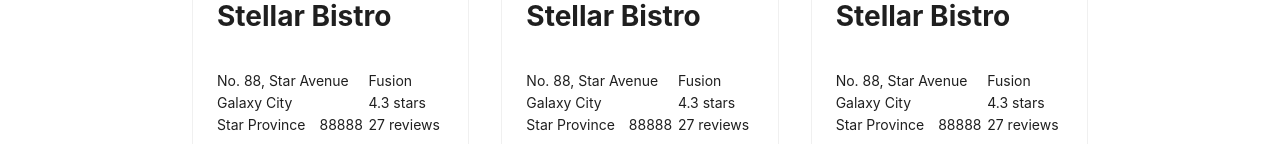
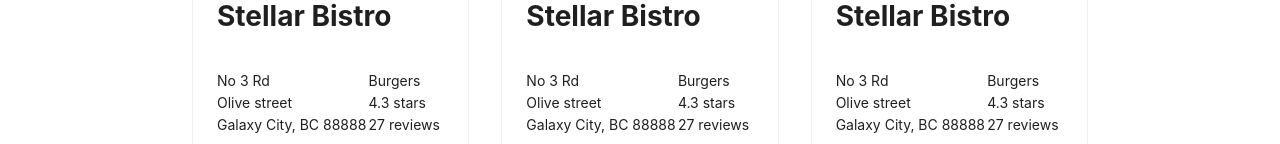
Before and after one commit to mgao08/CodecademyProject-RestrauntRecommendation, a React (Create React App) app: page / in a window 1280 px wide. Shown: the part 808-952 px from the top of the page. Built offline with nearby package versions, Linux system fonts and the light colour scheme.

Commit message:
- Modified key names for Business components to match with Yelp API keys.

```diff
--- a/src/App.js
+++ b/src/App.js
@@ -9,16 +9,20 @@ import RetrieveBusiness from './utils/RetrieveBusiness.js';
 
 function App() {
    const sampleBusiness = {
-      //imageSrc, name, address, city, state, zipcode, category, rating, reviewCount
-      imageSrc: 'https://img.freepik.com/free-photo/fried-chicken-breast-with-vegetables_140725-4649.jpg?t=st=1738488623~exp=1738492223~hmac=91ed570712f5ff0b1193532b005119e58e113a0d99ff900bb1d62d3cdc3ce5c0&w=900',
+      image_url: 'https://img.freepik.com/free-photo/fried-chicken-breast-with-vegetables_140725-4649.jpg?t=st=1738488623~exp=1738492223~hmac=91ed570712f5ff0b1193532b005119e58e113a0d99ff900bb1d62d3cdc3ce5c0&w=900',
       name: 'Stellar Bistro',
-      address: 'No. 88, Star Avenue',
-      city: 'Galaxy City',
-      state: 'Star Province',
-      zipcode: '88888',
-      category: 'Fusion',
-      rating: '4.3',
-      reviewCount: 27
+      location: {
+         country: "US",
+         display_address: ["No 3 Rd", "Olive street", "Galaxy City, BC 88888"]
+      },
+      categories: [
+         {
+            alias: "burgers",
+            title: "Burgers"
+         }
+      ],
+      rating: 4.3,
+      review_count: 27
    };
 
    const sampleBusinessList = [];
--- a/src/components/Business/Business.js
+++ b/src/components/Business/Business.js
@@ -2,6 +2,20 @@ import React from 'react';
 import { Card, Col, Row } from "antd";
 
 function Business({props}) {
+   //    image_url: 'https://img.freepik.com/free-photo/fried-chicken-breast-with-vegetables_140725-4649.jpg?t=st=1738488623~exp=1738492223~hmac=91ed570712f5ff0b1193532b005119e58e113a0d99ff900bb1d62d3cdc3ce5c0&w=900',
+   //    name: 'Stellar Bistro',
+   //    location: {
+   //       country: "US",
+   //       display_address: ["No 3 Rd", "Olive street", "Galaxy City, BC 88888"]
+   //    },
+   //    categories: [
+   //       {
+   //          alias: "burgers",
+   //          title: "Burgers"
+   //       }
+   //    ],
+   //    rating: 4.3,
+   //    review_count: 27
 
    const ulNoDot={
       "list-style-type": "none",
@@ -11,7 +25,7 @@ function Business({props}) {
 
    // image banner
    const businessImg = (
-      <img src={props.imageSrc} alt="Sample Business" />
+      <img src={props.image_url} alt="Business Image" />
    );
 
    // business name
@@ -22,18 +36,18 @@ function Business({props}) {
    // business info
    const businessInfo = (
       <ul style={ulNoDot}>
-         <li>{ props.address? props.address : "Address Undefined" }</li>
-         <li>{ props.city? props.city : "City Undefined" }</li>
-         <li>{ props.state? props.state : "State Undefined" }&emsp;{ props.zipcode? props.zipcode : "Zipcode Undefined"}</li>
+         <li>{ props.location.display_address[0]? props.location.display_address[0] : "Address Undefined" }</li>
+         <li>{ props.location.display_address[1]? props.location.display_address[1] : "City Undefined" }</li>
+         <li>{ props.location.display_address[2]? props.location.display_address[2] : "Zipcode Undefined"}</li>
       </ul>
    );
 
    // business category & rating
    const categoryRating = (
       <ul style={ulNoDot}>
-         <li>{ props.category? props.category : "Category Undefined" }</li>
+         <li>{ props.categories[0].title? props.categories[0].title : "Category Undefined" }</li>
          <li>{ props.rating? `${props.rating} stars` : "Rating Undefined" }</li>
-         <li>{ props.reviewCount? `${props.reviewCount} reviews` : "Review Count Undefined"}</li>
+         <li>{ props.review_count? `${props.review_count} reviews` : "Review Count Undefined"}</li>
       </ul>
    );
 
```
